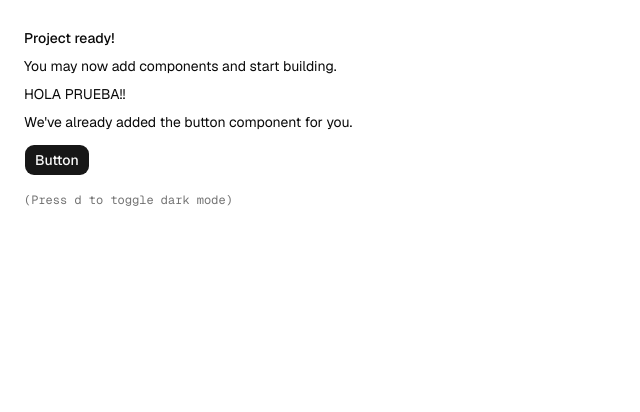
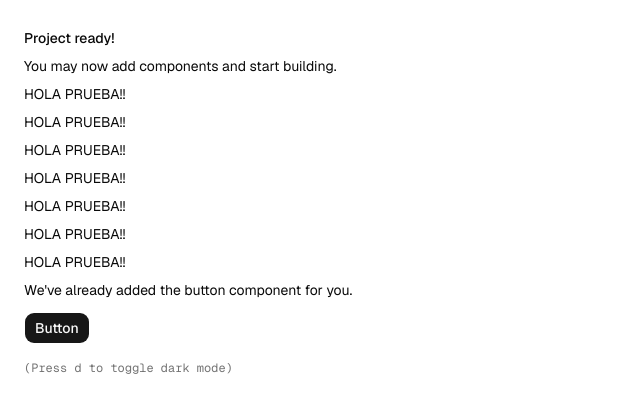
Before and after one commit to 1xMxtixs/UrbanCycling_Dashboard, a Next.js app: page / in a window 1280 px wide. Shown: the top 412 px of the page, without its empty margins (0-640 px from the left). Built offline with nearby package versions, Linux system fonts and the light colour scheme.

Commit message:
Prueba error merge

```diff
--- a/app/page.tsx
+++ b/app/page.tsx
@@ -9,6 +9,12 @@ export default function Page() {
           <h1 className="font-medium">Project ready!</h1>
           <p>You may now add components and start building.</p>
           <p>HOLA PRUEBA!!</p>
+          <p>HOLA PRUEBA!!</p>
+          <p>HOLA PRUEBA!!</p>
+          <p>HOLA PRUEBA!!</p>
+          <p>HOLA PRUEBA!!</p>
+          <p>HOLA PRUEBA!!</p>
+          <p>HOLA PRUEBA!!</p>
           <p>We&apos;ve already added the button component for you.</p>
           <Button className="mt-2">Button</Button>
         </div>
```
